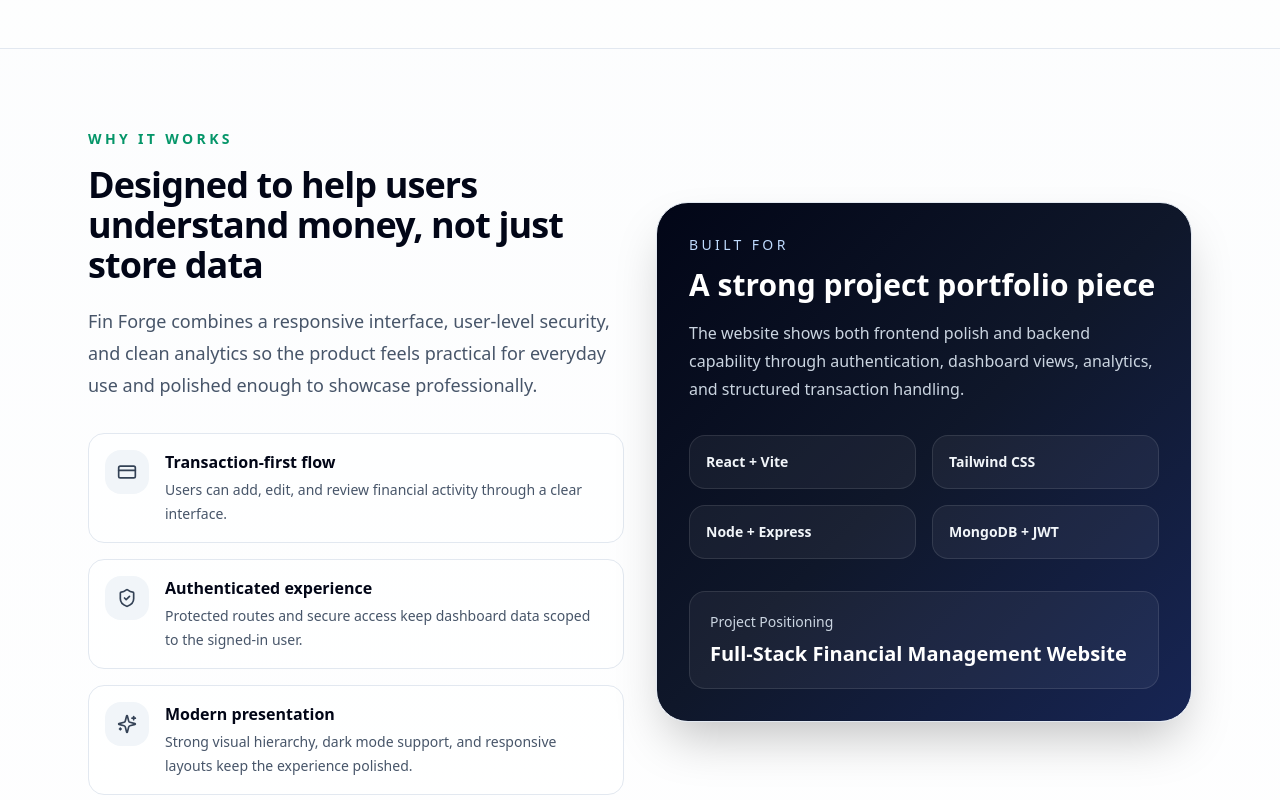
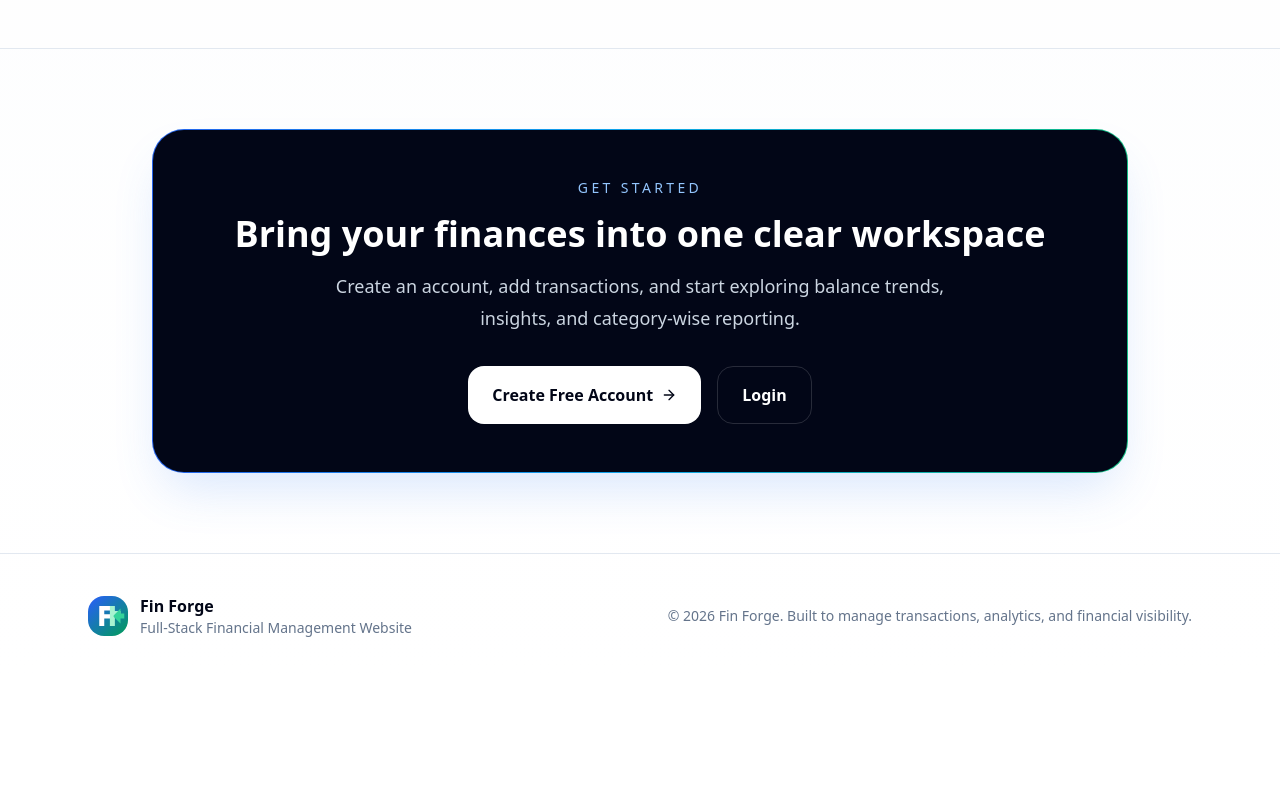
Before and after one commit to mir-sajad-01/fin-forge, a React (Vite) app in the folder Frontend/: page / in a window 1280 px wide. Shown: the part 2020-2820 px from the top of the page. After the commit the page ends 2698 px from the top, so only its background shows below. Built offline with nearby package versions, Linux system fonts and the light colour scheme; no server answers.

Commit message:
Update landing page

```diff
--- a/Frontend/src/pages/LandingPage.jsx
+++ b/Frontend/src/pages/LandingPage.jsx
@@ -316,88 +316,6 @@ export default function LandingPage() {
       </section>
 
       <section className="py-20">
-        <div className="max-w-6xl mx-auto px-6">
-          <div className="grid lg:grid-cols-2 gap-8 items-center">
-            <div className="reveal opacity-0 translate-y-4 transition-all duration-700">
-              <p className="text-sm font-semibold uppercase tracking-[0.24em] text-emerald-600 dark:text-emerald-400">
-                Why It Works
-              </p>
-              <h2 className="mt-4 text-4xl font-black tracking-tight text-slate-950 dark:text-white">
-                Designed to help users understand money, not just store data
-              </h2>
-              <p className="mt-5 text-lg leading-8 text-slate-600 dark:text-slate-300">
-                Fin Forge combines a responsive interface, user-level security, and clean analytics so the product
-                feels practical for everyday use and polished enough to showcase professionally.
-              </p>
-
-              <div className="mt-8 space-y-4">
-                {[
-                  {
-                    icon: CreditCard,
-                    title: 'Transaction-first flow',
-                    desc: 'Users can add, edit, and review financial activity through a clear interface.'
-                  },
-                  {
-                    icon: ShieldCheck,
-                    title: 'Authenticated experience',
-                    desc: 'Protected routes and secure access keep dashboard data scoped to the signed-in user.'
-                  },
-                  {
-                    icon: Sparkles,
-                    title: 'Modern presentation',
-                    desc: 'Strong visual hierarchy, dark mode support, and responsive layouts keep the experience polished.'
-                  }
-                ].map((item) => {
-                  const Icon = item.icon
-
-                  return (
-                    <div key={item.title} className="flex gap-4 rounded-2xl border border-slate-200 dark:border-slate-800 bg-white/80 dark:bg-slate-950/60 p-4">
-                      <div className="w-11 h-11 rounded-2xl bg-slate-100 dark:bg-slate-900 flex items-center justify-center flex-shrink-0">
-                        <Icon className="w-5 h-5 text-slate-700 dark:text-slate-200" />
-                      </div>
-                      <div>
-                        <h3 className="font-bold text-slate-950 dark:text-white">{item.title}</h3>
-                        <p className="mt-1 text-sm leading-6 text-slate-600 dark:text-slate-300">{item.desc}</p>
-                      </div>
-                    </div>
-                  )
-                })}
-              </div>
-            </div>
-
-            <div className="reveal opacity-0 translate-y-6 transition-all duration-700 delay-100">
-              <div className="rounded-[2rem] border border-slate-200 dark:border-slate-800 bg-gradient-to-br from-slate-950 via-slate-900 to-blue-950 p-8 text-white shadow-2xl">
-                <p className="text-sm uppercase tracking-[0.24em] text-blue-200">Built For</p>
-                <h3 className="mt-3 text-3xl font-black">A strong project portfolio piece</h3>
-                <p className="mt-4 text-slate-300 leading-7">
-                  The website shows both frontend polish and backend capability through authentication,
-                  dashboard views, analytics, and structured transaction handling.
-                </p>
-
-                <div className="mt-8 grid grid-cols-2 gap-4">
-                  {[
-                    'React + Vite',
-                    'Tailwind CSS',
-                    'Node + Express',
-                    'MongoDB + JWT'
-                  ].map((tech) => (
-                    <div key={tech} className="rounded-2xl border border-white/10 bg-white/5 px-4 py-4 text-sm font-semibold text-slate-100">
-                      {tech}
-                    </div>
-                  ))}
-                </div>
-
-                <div className="mt-8 rounded-2xl border border-white/10 bg-white/5 p-5">
-                  <p className="text-sm text-slate-300">Project Positioning</p>
-                  <p className="mt-2 text-xl font-bold">Full-Stack Financial Management Website</p>
-                </div>
-              </div>
-            </div>
-          </div>
-        </div>
-      </section>
-
-      <section className="py-20">
         <div className="max-w-5xl mx-auto px-6">
           <div className="reveal opacity-0 translate-y-4 transition-all duration-700 rounded-[2rem] overflow-hidden bg-gradient-to-r from-blue-600 via-sky-500 to-emerald-500 p-[1px] shadow-2xl shadow-blue-500/20">
             <div className="rounded-[calc(2rem-1px)] bg-slate-950 px-8 py-12 text-center">
```
Lines whose indentation alone changed are shown as unchanged.
